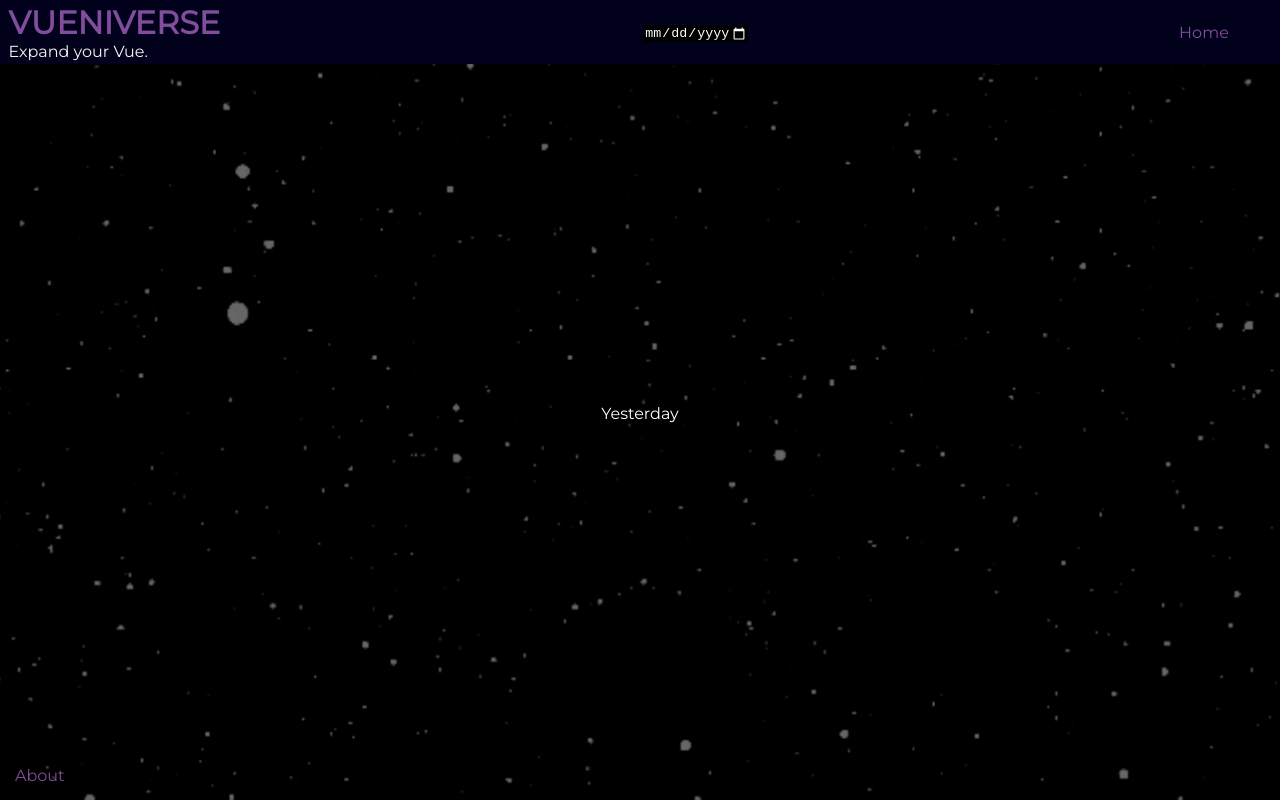
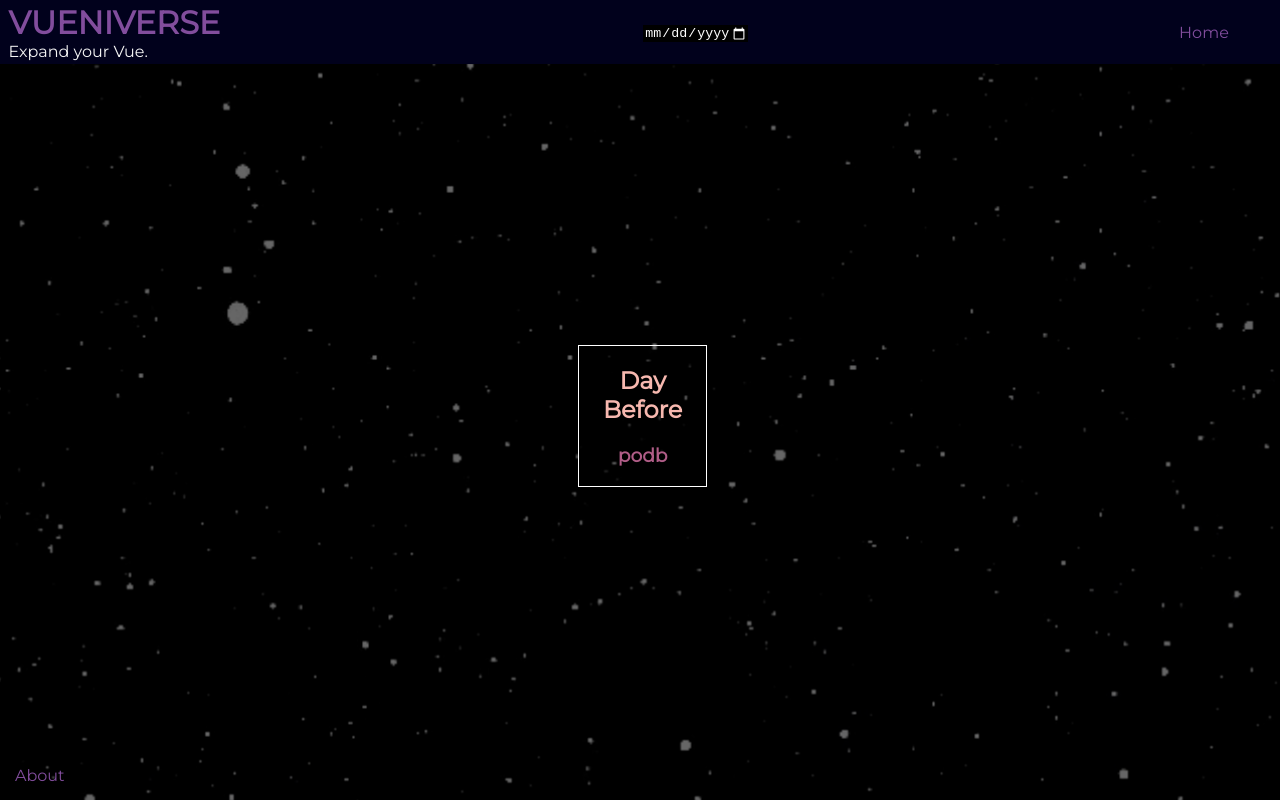
Before and after one commit to richardltyler/vueniverse, a Vue app: page /home in a window 1280 px wide. Built offline with nearby package versions, Linux system fonts and the light colour scheme; no server answers.

Commit message:
Create DayBefore Component, install Moment.js

```diff
--- a/package.json
+++ b/package.json
@@ -9,6 +9,7 @@
   },
   "dependencies": {
     "core-js": "^3.6.5",
+    "moment": "^2.29.1",
     "vue": "^3.0.0",
     "vue-router": "^4.0.4"
   },
--- a/src/App.vue
+++ b/src/App.vue
@@ -2,9 +2,6 @@
     <Header @submitted-date="showPicture" />
     <main class='main'>
       <router-view :potd="potd"/>
-      <div class='yesterday'>
-        Yesterday
-      </div>
     </main>
 
     <footer>
--- a/src/views/ClickToEnter.vue
+++ b/src/views/ClickToEnter.vue
@@ -1,6 +1,7 @@
 <template>
   <div>
-    <router-link to="/home">🤠 CLICK HERE TO ENTER 🤠</router-link>
+    <h2>🤠 👽 WELCOME TO THE VUENIVERSE!! 👽 🤠</h2>
+    <router-link to="/home">🚀 🛰 CLICK HERE TO ENTER 🛰 🚀</router-link>
   </div>
 </template>
 
--- /dev/null
+++ b/src/views/DayBefore.vue
@@ -0,0 +1,33 @@
+<template>
+    <div class='day-before-container'>
+        <h2>Day Before</h2>
+        <h3>{{ podb }} </h3>
+    </div>
+</template>
+
+<script>
+// import apiCalls from '../apiCalls.js'
+export default {
+    name: 'DayBefore',
+    data() {
+        return {
+            podb: "podb"
+        }
+    },
+    methods: {
+
+    },
+    created() {
+
+    }
+}
+</script>
+
+<style scoped>
+.day-before-container {
+    border: white 1px solid;
+    max-width: 320px;
+    margin-left: 4%;
+    text-align: center;
+}
+</style>
--- a/src/views/PicOfTheDay.vue
+++ b/src/views/PicOfTheDay.vue
@@ -20,19 +20,23 @@
       v-if="potd.media_type === 'image'" :alt="potd.title"
     >
     <section class="information">
-     <h2 class="potd-date">{{ potd.date }}</h2>
-     <h3 class="potd-title">{{ potd.title }}</h3>
-     <h4 class="potd-copyright" v-if="potd.copyright">{{ potd.copyright }}</h4>
-    <p class="potd-explanation">{{ potd.explanation }}</p>
+      <h2 class="potd-date">{{ potd.date }}</h2>
+      <h3 class="potd-title">{{ potd.title }}</h3>
+      <h4 class="potd-copyright" v-if="potd.copyright">{{ potd.copyright }}</h4>
+      <p class="potd-explanation">{{ potd.explanation }}</p>
     </section>
   </article>
-
+  <DayBefore />
 </template>
 
 <script>
+import DayBefore from './DayBefore.vue'
 export default {
   name: 'PicOfTheDay',
   props: ['potd'],
+  components: {
+    DayBefore
+  }
 }
 </script>
 
```
Also changed, not shown: 1 other file (tests, documents, lock files or other folders).
